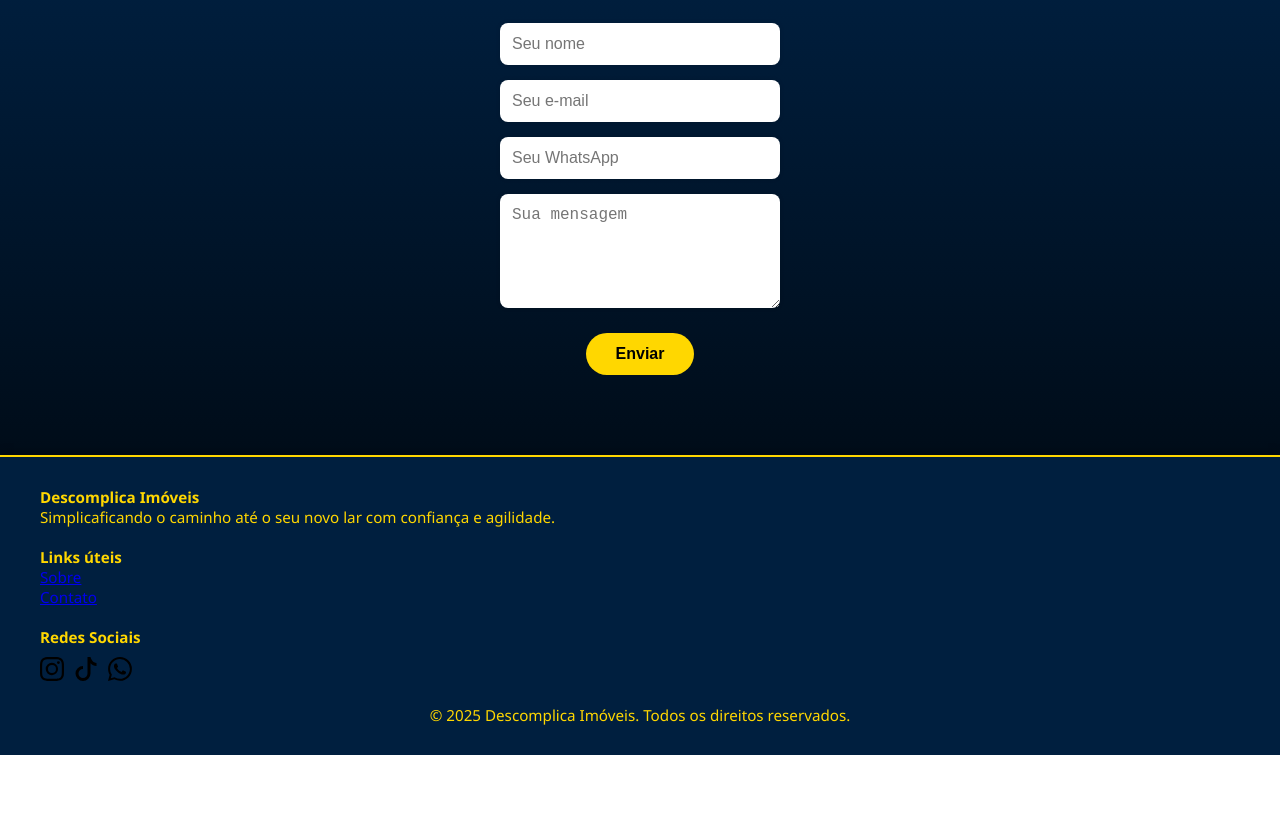
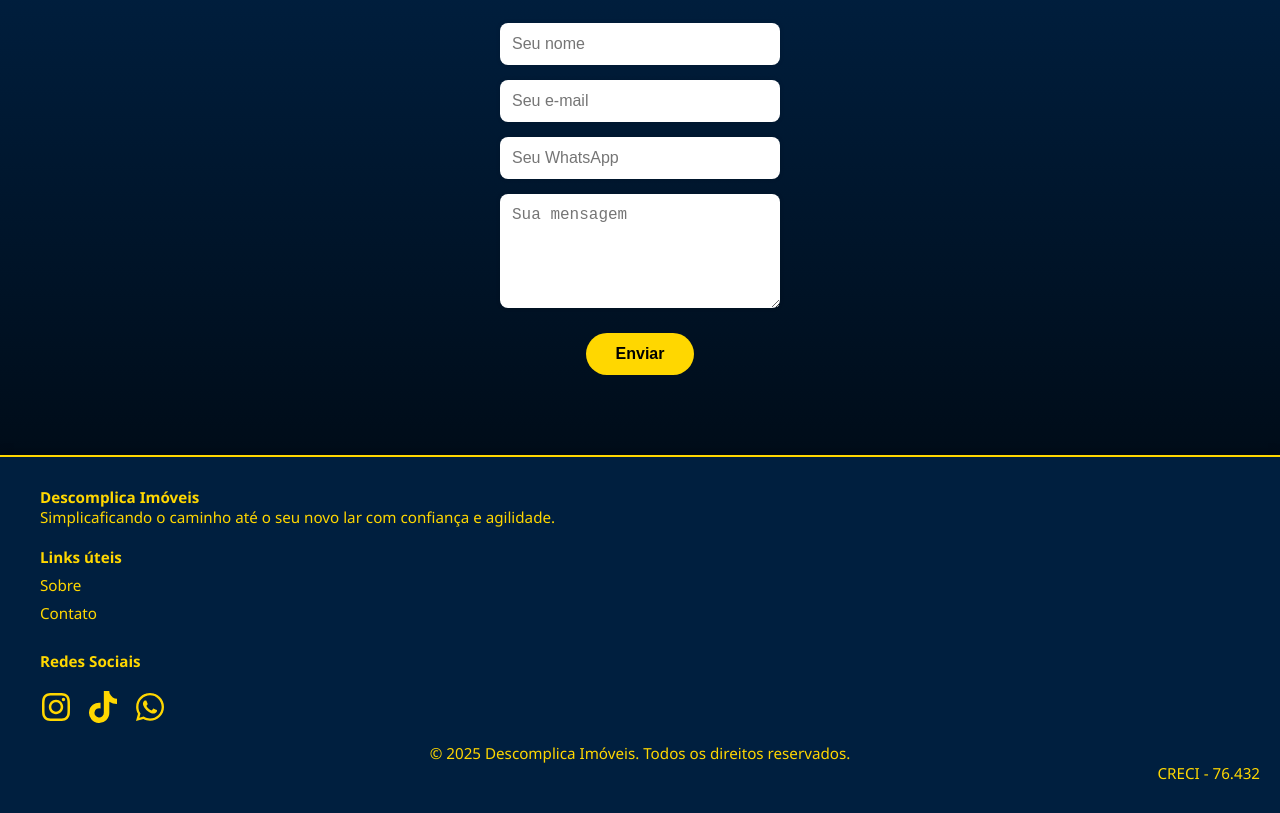
Before and after one commit to Gust-lima/descomplica-imoveis, a plain HTML site: page index.html in a window 1280 px wide. Shown: the part 831-1644 px from the top of the page. Before the commit the page ends 1586 px from the top, so only its background shows below. Drawn offline with Linux system fonts and the light colour scheme.

Commit message:
Update project with recent changes

```diff
--- a/index.html
+++ b/index.html
@@ -75,13 +75,28 @@
             <div class="footer-col">
                 <h4>Redes Sociais</h4>
                 <div class="social-icons">
-                    <a href="https://www.instagram.com/imoveisdescomplica?utm_source=qr&igsh=MXByZXAyczdtbjRwMw=="><img src="img/icons/icon-instagram.svg" alt="Instagram" /></a>
-                    <a href="https://www.tiktok.com/@evandroimob?_t=ZM-8vX7uLjd4i7&_r=1"><img src="img/icons/tiktok.svg" alt="TikTok" /></a>
-                    <a href="https://wa.me/5521969097890?text=Olá!%20Tenho%20interesse%20em%20um%20imóvel."><img src="img/icons/icon-whatsapp.svg" alt="WhatsApp" /></a>
+                    <a href="https://www.instagram.com/imoveisdescomplica?utm_source=qr&igsh=MXByZXAyczdtbjRwMw==" target="_blank" rel="noopener noreferrer" class="social-icons">
+                        <svg xmlns="http://www.w3.org/2000/svg" viewBox="0 0 448 512">
+                            <!--!Font Awesome Free 6.7.2 by @fontawesome - https://fontawesome.com License - https://fontawesome.com/license/free Copyright 2025 Fonticons, Inc.-->
+                            <path d="M224.1 141c-63.6 0-114.9 51.3-114.9 114.9s51.3 114.9 114.9 114.9S339 319.5 339 255.9 287.7 141 224.1 141zm0 189.6c-41.1 0-74.7-33.5-74.7-74.7s33.5-74.7 74.7-74.7 74.7 33.5 74.7 74.7-33.6 74.7-74.7 74.7zm146.4-194.3c0 14.9-12 26.8-26.8 26.8-14.9 0-26.8-12-26.8-26.8s12-26.8 26.8-26.8 26.8 12 26.8 26.8zm76.1 27.2c-1.7-35.9-9.9-67.7-36.2-93.9-26.2-26.2-58-34.4-93.9-36.2-37-2.1-147.9-2.1-184.9 0-35.8 1.7-67.6 9.9-93.9 36.1s-34.4 58-36.2 93.9c-2.1 37-2.1 147.9 0 184.9 1.7 35.9 9.9 67.7 36.2 93.9s58 34.4 93.9 36.2c37 2.1 147.9 2.1 184.9 0 35.9-1.7 67.7-9.9 93.9-36.2 26.2-26.2 34.4-58 36.2-93.9 2.1-37 2.1-147.8 0-184.8zM398.8 388c-7.8 19.6-22.9 34.7-42.6 42.6-29.5 11.7-99.5 9-132.1 9s-102.7 2.6-132.1-9c-19.6-7.8-34.7-22.9-42.6-42.6-11.7-29.5-9-99.5-9-132.1s-2.6-102.7 9-132.1c7.8-19.6 22.9-34.7 42.6-42.6 29.5-11.7 99.5-9 132.1-9s102.7-2.6 132.1 9c19.6 7.8 34.7 22.9 42.6 42.6 11.7 29.5 9 99.5 9 132.1s2.7 102.7-9 132.1z"/></svg>
+                    </a>
+                    <a href="https://www.tiktok.com/@evandroimob?_t=ZM-8vX7uLjd4i7&_r=1" target="_blank" rel="noopener noreferrer" class="social-icons" >
+                        <svg xmlns="http://www.w3.org/2000/svg" viewBox="0 0 448 512">
+                            <!--!Font Awesome Free 6.7.2 by @fontawesome - https://fontawesome.com License - https://fontawesome.com/license/free Copyright 2025 Fonticons, Inc.-->
+                            <path d="M448 209.9a210.1 210.1 0 0 1 -122.8-39.3V349.4A162.6 162.6 0 1 1 185 188.3V278.2a74.6 74.6 0 1 0 52.2 71.2V0l88 0a121.2 121.2 0 0 0 1.9 22.2h0A122.2 122.2 0 0 0 381 102.4a121.4 121.4 0 0 0 67 20.1z"/></svg>
+                    </a>
+                    <a href="https://wa.me/5521969097890?text=Olá!%20Tenho%20interesse%20em%20um%20imóvel." target="_blank" rel="noopener noreferrer" class="social-icons">
+                        <svg xmlns="http://www.w3.org/2000/svg" viewBox="0 0 448 512">
+                            <!--!Font Awesome Free 6.7.2 by @fontawesome - https://fontawesome.com License - https://fontawesome.com/license/free Copyright 2025 Fonticons, Inc.-->
+                            <path fill="" d="M380.9 97.1C339 55.1 283.2 32 223.9 32c-122.4 0-222 99.6-222 222 0 39.1 10.2 77.3 29.6 111L0 480l117.7-30.9c32.4 17.7 68.9 27 106.1 27h.1c122.3 0 224.1-99.6 224.1-222 0-59.3-25.2-115-67.1-157zm-157 341.6c-33.2 0-65.7-8.9-94-25.7l-6.7-4-69.8 18.3L72 359.2l-4.4-7c-18.5-29.4-28.2-63.3-28.2-98.2 0-101.7 82.8-184.5 184.6-184.5 49.3 0 95.6 19.2 130.4 54.1 34.8 34.9 56.2 81.2 56.1 130.5 0 101.8-84.9 184.6-186.6 184.6zm101.2-138.2c-5.5-2.8-32.8-16.2-37.9-18-5.1-1.9-8.8-2.8-12.5 2.8-3.7 5.6-14.3 18-17.6 21.8-3.2 3.7-6.5 4.2-12 1.4-32.6-16.3-54-29.1-75.5-66-5.7-9.8 5.7-9.1 16.3-30.3 1.8-3.7 .9-6.9-.5-9.7-1.4-2.8-12.5-30.1-17.1-41.2-4.5-10.8-9.1-9.3-12.5-9.5-3.2-.2-6.9-.2-10.6-.2-3.7 0-9.7 1.4-14.8 6.9-5.1 5.6-19.4 19-19.4 46.3 0 27.3 19.9 53.7 22.6 57.4 2.8 3.7 39.1 59.7 94.8 83.8 35.2 15.2 49 16.5 66.6 13.9 10.7-1.6 32.8-13.4 37.4-26.4 4.6-13 4.6-24.1 3.2-26.4-1.3-2.5-5-3.9-10.5-6.6z"/></svg>
+                    </a>
                 </div>
             </div>
         </div>
         <p>&copy; 2025 Descomplica Imóveis. Todos os direitos reservados.</p>
+        <div class="creci">
+            <p>CRECI - 76.432</p>
+        </div>
 
     </footer>
 
--- a/styles/styles.css
+++ b/styles/styles.css
@@ -142,27 +142,45 @@ main{
     margin: 0 auto 20px;
     text-align: left;
 }
+.creci{
+    text-align: end;
+}
 .footer-col ul{
     list-style: none;
     padding: 0;
+
+}
+.footer-col ul li {
+    margin: 8px 0;
+}
+.footer-col ul li a {
+    color: #ffd700;
+    text-decoration: none;
+    font-weight: 500;
+    transition: color 0.3 aese;
+
 }
 .footer-col ul li a:hover{
     color: #FFFFFF;
 
 }
-.social-icons{
+.social-icons {
     display: flex;
-    gap: 10px;
+    gap: 15px;
     margin-top: 10px;
-}
-.social-icons  img {
-    width: 24px;
-    height: 24px;
-    transition: trasforme 0.3s;
 
 }
-.social-icons img:hover{
-    transform: scale(1.2);
+
+
+.social-icons svg {
+    width: 32px;
+    height: 32px;
+    fill:#FFD700;
+
+}
+.social-icons a:hover svg{
+      transition: trasforme 0.3s;
+      transform: scale(1.2);
 
 }
 .footer-copy {
```
